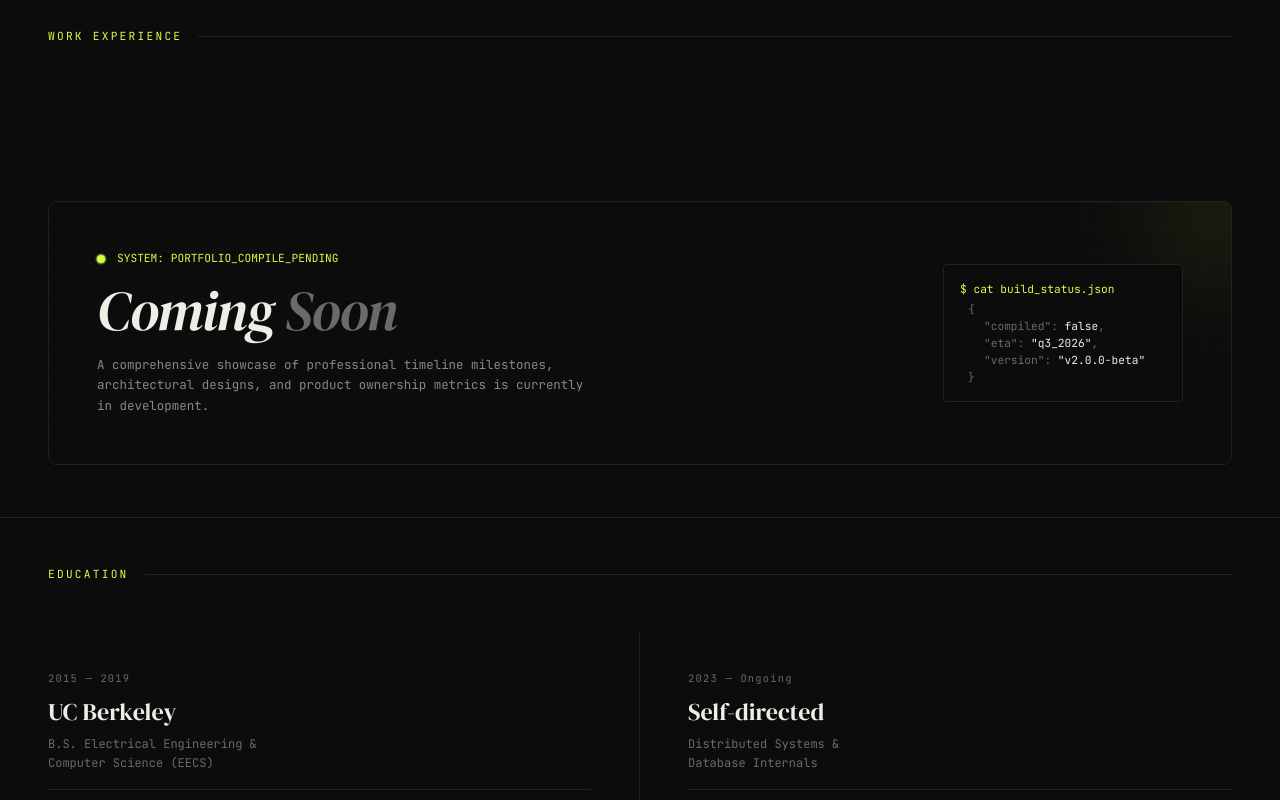
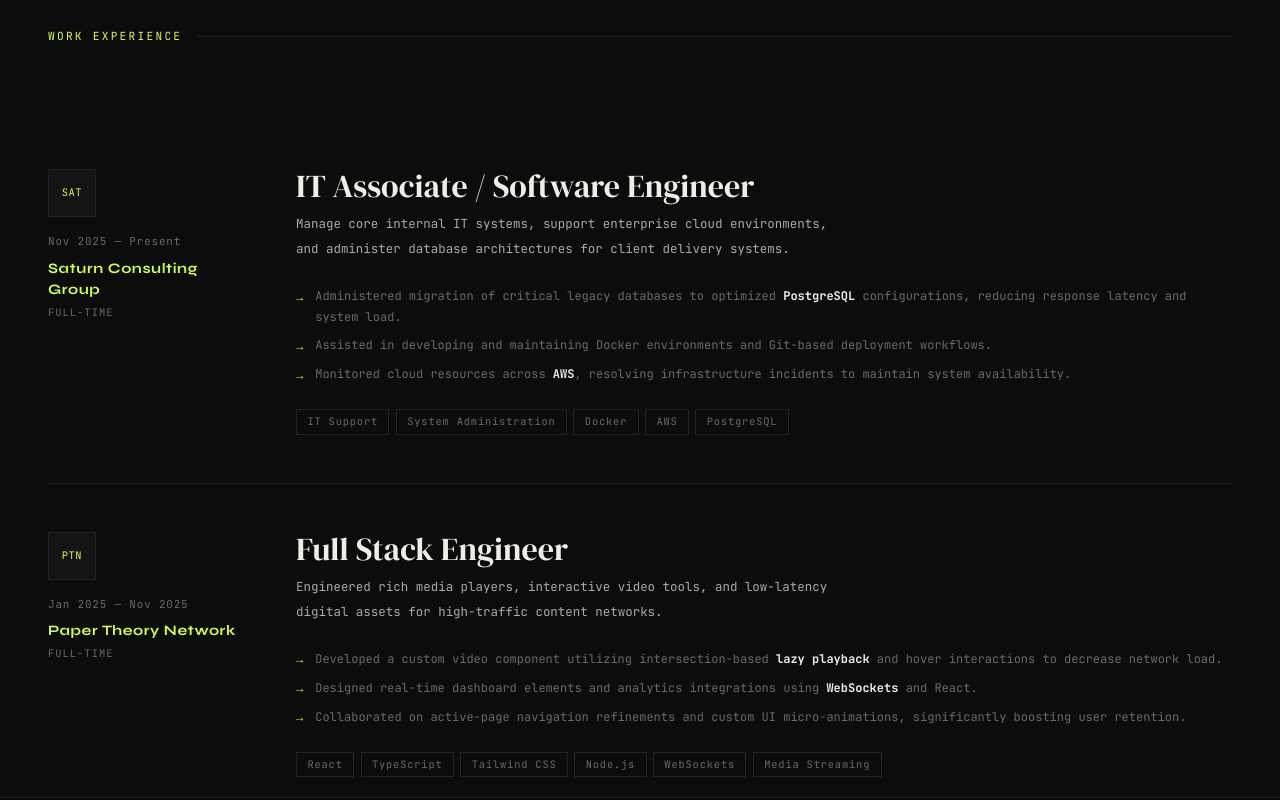
Before and after one commit to Ayushxcodes/portfolio, a Next.js app: page /experience in a window 1280 px wide. Shown: the part 640-1440 px from the top of the page. Built offline with nearby package versions, Linux system fonts and the light colour scheme.

Commit message:
fixes_of_exoperience

```diff
--- a/src/app/experience/page.tsx
+++ b/src/app/experience/page.tsx
@@ -8,7 +8,7 @@ import EducationList from "../../components/ExperiencePage/EducationList";
 import SkillsMatrix from "../../components/ExperiencePage/SkillsMatrix";
 import WritingSpeaking from "../../components/ExperiencePage/WritingSpeaking";
 import CTA from "../../components/ExperiencePage/CTA";
-import { QUICK_STATS, EDUCATION, SKILLS, WRITING, SPEAKING } from "../../components/ExperiencePage/data";
+import { QUICK_STATS, EXPERIENCE, EDUCATION, SKILLS, WRITING, SPEAKING } from "../../components/ExperiencePage/data";
 
 // ── Data ─────────────────────────────────────────────────────────────────────
 
@@ -94,7 +94,7 @@ export default function ExperiencePage() {
 
       <QuickStats stats={QUICK_STATS} />
 
-      <ExperienceList assignRef={(i, el) => { fadeRefs.current[i] = el; }} onHover={ho} onLeave={hu} />
+      <ExperienceList experience={EXPERIENCE} assignRef={(i, el) => { fadeRefs.current[i] = el; }} onHover={ho} onLeave={hu} />
 
       <EducationList education={EDUCATION} />
 
--- a/src/app/page.tsx
+++ b/src/app/page.tsx
@@ -77,6 +77,33 @@ const PROJECTS = [
     title: 'Verse — Social Reading',
     desc: 'Mobile-first app for social book annotation and discussion. 40k active users. Featured on Product Hunt #2 of the day.',
     tags: ['React Native', 'GraphQL', 'Supabase', 'Expo'],
+  },
+];
+
+const EXPERIENCE = [
+  {
+    period: 'Nov 2025 — Present',
+    company: 'Saturn Consulting Group',
+    role: 'IT Associate / Software Engineer',
+    desc: 'Manage core internal IT systems, support enterprise cloud environments, and administer database architectures for client delivery systems.',
+    achievements: [
+      'Administered migration of critical legacy databases to optimized PostgreSQL configurations, reducing response latency and system load.',
+      'Assisted in developing and maintaining Docker environments and Git-based deployment workflows.',
+      'Monitored cloud resources across AWS, resolving infrastructure incidents to maintain system availability.',
+    ],
+    tags: ['IT Support', 'System Administration', 'Docker', 'AWS', 'PostgreSQL'],
+  },
+  {
+    period: 'Jan 2025 — Nov 2025',
+    company: 'Paper Theory Network',
+    role: 'Full Stack Engineer',
+    desc: 'Engineered rich media players, interactive video tools, and low-latency digital assets for high-traffic content networks.',
+    achievements: [
+      'Developed a custom video component utilizing intersection-based lazy playback and hover interactions to decrease network load.',
+      'Designed real-time dashboard elements and analytics integrations using WebSockets and React.',
+      'Collaborated on active-page navigation refinements and custom UI micro-animations, significantly boosting user retention.',
+    ],
+    tags: ['React', 'TypeScript', 'Tailwind CSS', 'Node.js', 'WebSockets', 'Media Streaming'],
   },
 ];
 
@@ -218,7 +245,7 @@ export default function Portfolio() {
 
       <Projects projects={PROJECTS} onHover={onHover} offHover={offHover} />
 
-      <ExperienceSection />
+      <ExperienceSection experience={EXPERIENCE} />
 
       <Contact onHover={onHover} offHover={offHover} />
     </div>
--- a/src/components/ExperiencePage/ExperienceList.tsx
+++ b/src/components/ExperiencePage/ExperienceList.tsx
@@ -2,54 +2,46 @@
 import React from "react";
 import SectionLabel from "./SectionLabel";
 
-export default function ExperienceList({ assignRef, onHover, onLeave }: { assignRef: (i: number, el: HTMLDivElement | null) => void; onHover: () => void; onLeave: () => void; }) {
+export default function ExperienceList({ experience, assignRef, onHover, onLeave }: { experience: any[]; assignRef: (i: number, el: HTMLDivElement | null) => void; onHover: () => void; onLeave: () => void; }) {
   return (
     <div className="px-12 border-b border-[#222]">
       <SectionLabel>Work experience</SectionLabel>
 
-      <div
-        ref={(el) => assignRef(0, el)}
-        className="opacity-0 translate-y-7 transition-[opacity,transform] duration-700 ease-[cubic-bezier(0.23,1,0.32,1)] py-12 md:py-20"
-      >
-        <div className="w-full border border-[#222] bg-[#0e0e0e]/60 backdrop-blur-md rounded-lg p-8 md:p-12 relative overflow-hidden group">
-          {/* Subtle grid background pattern */}
-          <div className="absolute inset-0 bg-[linear-gradient(to_right,#222_1px,transparent_1px),linear-gradient(to_bottom,#222_1px,transparent_1px)] bg-[size:24px_24px] opacity-10 pointer-events-none" />
+      {experience.map((job, i) => (
+        <div
+          key={i}
+          ref={(el) => assignRef(i, el)}
+          className={[
+            "grid grid-cols-1 md:grid-cols-[200px_1fr] gap-12 py-12 opacity-0 translate-y-7 transition-[opacity,transform] duration-700 ease-[cubic-bezier(0.23,1,0.32,1)] group",
+            i < experience.length - 1 ? "border-b border-[#222]" : "",
+          ].join(" ")}
+        >
+          <div className="md:sticky md:top-28 h-fit">
+            <div className="w-12 h-12 bg-[#141414] border border-[#222] flex items-center justify-center mb-4 font-['JetBrains_Mono',monospace] text-[0.65rem] text-[#d4ff47] tracking-[0.05em] group-hover:border-[#d4ff47] transition-all duration-300">{job.logo}</div>
+            <div className="font-['JetBrains_Mono',monospace] text-[0.68rem] text-[#6a6a6a] tracking-[0.08em] mb-[0.5rem]">{job.period}</div>
+            <div className="font-bold text-[0.9rem] tracking-[0.04em] text-[#d4ff47] mb-[0.25rem]">{job.company}</div>
+            <div className="font-['JetBrains_Mono',monospace] text-[0.65rem] text-[#6a6a6a] tracking-[0.1em] uppercase">{job.type}</div>
+          </div>
 
-          {/* Ambient glow in the corner */}
-          <div className="absolute -top-20 -right-20 w-40 h-40 bg-[#d4ff47]/10 rounded-full blur-[60px] transition-all duration-700 group-hover:bg-[#d4ff47]/20 group-hover:blur-[80px] pointer-events-none" />
-
-          <div className="relative z-10 flex flex-col lg:flex-row lg:items-center justify-between gap-8">
-            <div>
-              <div className="flex items-center gap-3 font-['JetBrains_Mono',monospace] text-[0.7rem] text-[#d4ff47] mb-4">
-                <span className="relative flex h-2 w-2">
-                  <span className="animate-ping absolute inline-flex h-full w-full rounded-full bg-[#d4ff47] opacity-75"></span>
-                  <span className="relative inline-flex rounded-full h-2 w-2 bg-[#d4ff47]"></span>
-                </span>
-                <span>SYSTEM: PORTFOLIO_COMPILE_PENDING</span>
-              </div>
-
-              <h3 className="font-['DM_Serif_Display',serif] italic text-[#f0ede6] text-[2.5rem] md:text-[3.5rem] leading-none mb-4 tracking-tight">
-                Coming <span className="text-[#6a6a6a]">Soon</span>
-              </h3>
-
-              <p className="font-['JetBrains_Mono',monospace] text-[0.78rem] text-[#888] leading-relaxed max-w-[500px]">
-                A comprehensive showcase of professional timeline milestones, architectural designs, and product ownership metrics is currently in development.
-              </p>
+          <div>
+            <div className="font-['DM_Serif_Display',serif] text-[2rem] mb-[0.5rem] leading-[1.1] text-[#f0ede6] group-hover:text-[#d4ff47] transition-colors duration-300">{job.role}</div>
+            <p className="font-['JetBrains_Mono',monospace] text-[0.78rem] text-[#aaa] leading-[2] mb-6 max-w-[540px] group-hover:text-[#bbb] transition-colors duration-300">{job.desc}</p>
+            <div className="flex flex-col gap-2 mb-6">
+              {job.achievements.map((ach: any, j: number) => (
+                <div key={j} className="flex items-start gap-3 font-['JetBrains_Mono',monospace] text-[0.75rem] text-[#6a6a6a] leading-[1.7] group-hover:text-[#9a9a9a] transition-colors duration-300">
+                  <span className="text-[#d4ff47] shrink-0 mt-[0.05em]">→</span>
+                  <span>{ach}</span>
+                </div>
+              ))}
             </div>
-
-            <div className="font-['JetBrains_Mono',monospace] text-[0.7rem] border border-[#222] bg-[#0c0c0c] p-4 rounded text-[#6a6a6a] self-start lg:self-center min-w-[240px] shadow-inner select-none">
-              <div className="text-[#d4ff47] mb-1">$ cat build_status.json</div>
-              <div className="pl-2">
-                {"{"}
-                <div className="pl-4">"compiled": <span className="text-[#f0ede6]">false</span>,</div>
-                <div className="pl-4">"eta": <span className="text-[#f0ede6]">"q3_2026"</span>,</div>
-                <div className="pl-4">"version": <span className="text-[#f0ede6]">"v2.0.0-beta"</span></div>
-                {"}"}
-              </div>
+            <div className="flex flex-wrap gap-[0.4rem]">
+              {job.tags.map((t: string) => (
+                <span key={t} className="font-['JetBrains_Mono',monospace] text-[0.65rem] border border-[#222] text-[#6a6a6a] px-[0.65rem] py-[0.25rem] tracking-[0.08em] group-hover:border-[#333] group-hover:text-[#888] transition-all duration-300">{t}</span>
+              ))}
             </div>
           </div>
         </div>
-      </div>
+      ))}
     </div>
   );
 }
--- a/src/components/ExperiencePage/data.tsx
+++ b/src/components/ExperiencePage/data.tsx
@@ -7,7 +7,36 @@ export const QUICK_STATS = [
   { num: "12M",label: "Users reached" },
 ];
 
-export const EXPERIENCE: any[] = [];
+export const EXPERIENCE = [
+  {
+    logo: "SAT",
+    period: "Nov 2025 — Present",
+    company: "Saturn Consulting Group",
+    type: "Full-time",
+    role: "IT Associate / Software Engineer",
+    desc: "Manage core internal IT systems, support enterprise cloud environments, and administer database architectures for client delivery systems.",
+    achievements: [
+      <>Administered migration of critical legacy databases to optimized <strong className="text-[#f0ede6]">PostgreSQL</strong> configurations, reducing response latency and system load.</>,
+      <>Assisted in developing and maintaining Docker environments and Git-based deployment workflows.</>,
+      <>Monitored cloud resources across <strong className="text-[#f0ede6]">AWS</strong>, resolving infrastructure incidents to maintain system availability.</>,
+    ],
+    tags: ["IT Support", "System Administration", "Docker", "AWS", "PostgreSQL"],
+  },
+  {
+    logo: "PTN",
+    period: "Jan 2025 — Nov 2025",
+    company: "Paper Theory Network",
+    type: "Full-time",
+    role: "Full Stack Engineer",
+    desc: "Engineered rich media players, interactive video tools, and low-latency digital assets for high-traffic content networks.",
+    achievements: [
+      <>Developed a custom video component utilizing intersection-based <strong className="text-[#f0ede6]">lazy playback</strong> and hover interactions to decrease network load.</>,
+      <>Designed real-time dashboard elements and analytics integrations using <strong className="text-[#f0ede6]">WebSockets</strong> and React.</>,
+      <>Collaborated on active-page navigation refinements and custom UI micro-animations, significantly boosting user retention.</>,
+    ],
+    tags: ["React", "TypeScript", "Tailwind CSS", "Node.js", "WebSockets", "Media Streaming"],
+  },
+];
 
 export const EDUCATION = [
   {
@@ -58,5 +87,3 @@ export const SPEAKING = [
   { name: "NodeConf EU 2023",         detail: '"WebSockets at Scale: Lessons from 10M Connections" — Kilkenny' },
   { name: "Bay Area Systems Meetup",  detail: 'Monthly talk · "Distributed Caching Patterns" · June 2023 · San Francisco' },
 ];
-
-export default {};
--- a/src/components/Landing/ExperienceSection.tsx
+++ b/src/components/Landing/ExperienceSection.tsx
@@ -1,46 +1,55 @@
-export default function ExperienceSection() {
+export default function ExperienceSection({ experience }: { experience: any[] }) {
   return (
     <section className="px-4 md:px-12 py-20 md:py-28 border-b border-[#222]" id="experience">
       <div className="section-label-el font-mono text-[0.7rem] text-[#d4ff47] tracking-[0.2em] uppercase mb-12 flex items-center gap-4">
         04 — Experience
       </div>
-      <div className="fade-up w-full border border-[#222] bg-[#0e0e0e]/60 backdrop-blur-md rounded-lg p-8 md:p-12 relative overflow-hidden group">
-        {/* Subtle grid background pattern */}
-        <div className="absolute inset-0 bg-[linear-gradient(to_right,#222_1px,transparent_1px),linear-gradient(to_bottom,#222_1px,transparent_1px)] bg-[size:24px_24px] opacity-10 pointer-events-none" />
-
-        {/* Ambient glow in the corner */}
-        <div className="absolute -top-20 -right-20 w-40 h-40 bg-[#d4ff47]/10 rounded-full blur-[60px] transition-all duration-700 group-hover:bg-[#d4ff47]/20 group-hover:blur-[80px] pointer-events-none" />
-
-        <div className="relative z-10 flex flex-col lg:flex-row lg:items-center justify-between gap-8">
-          <div>
-            <div className="flex items-center gap-3 font-mono text-[0.7rem] text-[#d4ff47] mb-4">
-              <span className="relative flex h-2 w-2">
-                <span className="animate-ping absolute inline-flex h-full w-full rounded-full bg-[#d4ff47] opacity-75"></span>
-                <span className="relative inline-flex rounded-full h-2 w-2 bg-[#d4ff47]"></span>
-              </span>
-              <span>SYSTEM: TIMELINE_COMPILE_PENDING</span>
+      <div className="flex flex-col">
+        {experience.map((exp) => (
+          <div
+            key={exp.company}
+            className="fade-up grid gap-6 md:gap-12 py-10 border-b border-[#222] grid-cols-1 md:grid-cols-[200px_1fr] group transition-all duration-300 hover:border-[#444]"
+          >
+            <div>
+              <div className="font-mono text-[0.7rem] text-[#6a6a6a] tracking-[0.1em] mb-2 transition-colors duration-300 group-hover:text-[#aaa]">
+                {exp.period}
+              </div>
+              <div className="font-bold text-[0.85rem] tracking-[0.05em] text-[#d4ff47] uppercase">
+                {exp.company}
+              </div>
             </div>
-
-            <h3 className="font-serif italic text-[#f0ede6] text-[2.5rem] md:text-[3.5rem] leading-none mb-4 tracking-tight">
-              Coming <span className="text-[#6a6a6a]">Soon</span>
-            </h3>
-
-            <p className="font-mono text-[0.78rem] text-[#888] leading-relaxed max-w-[500px]">
-              A detailed record of professional engineering roles, core technical contributions, and system architectures is currently being updated.
-            </p>
-          </div>
-
-          <div className="font-mono text-[0.7rem] border border-[#222] bg-[#0c0c0c] p-4 rounded text-[#6a6a6a] self-start lg:self-center min-w-[240px] shadow-inner select-none">
-            <div className="text-[#d4ff47] mb-1">$ cat info.json</div>
-            <div className="pl-2">
-              {"{"}
-              <div className="pl-4">"status": <span className="text-[#f0ede6]">"updating"</span>,</div>
-              <div className="pl-4">"location": <span className="text-[#f0ede6]">"indore_mp"</span>,</div>
-              <div className="pl-4">"open_to_work": <span className="text-[#f0ede6]">true</span></div>
-              {"}"}
+            <div>
+              <div className="font-serif text-[1.25rem] md:text-[1.6rem] mb-3 text-[#f0ede6] transition-colors duration-300 group-hover:text-[#d4ff47]">
+                {exp.role}
+              </div>
+              <div className="font-mono text-[0.75rem] text-[#888] leading-[1.8] max-w-full md:max-w-[560px] transition-colors duration-300 group-hover:text-[#bbb]">
+                {exp.desc}
+              </div>
+              {exp.achievements && (
+                <div className="mt-6 font-mono text-[0.72rem] text-[#6a6a6a] leading-[1.8] max-w-full md:max-w-[560px] space-y-2">
+                  {exp.achievements.map((a: string, i: number) => (
+                    <div key={i} className="flex items-start gap-3 transition-colors duration-300 group-hover:text-[#9a9a9a]">
+                      <span className="text-[#d4ff47] shrink-0 mt-[0.05em]">→</span>
+                      <span>{a}</span>
+                    </div>
+                  ))}
+                </div>
+              )}
+              {exp.tags && (
+                <div className="flex flex-wrap gap-2 pt-6">
+                  {exp.tags.map((tag: string) => (
+                    <span
+                      key={tag}
+                      className="font-mono text-[0.65rem] border border-[#222] text-[#6a6a6a] px-[0.6rem] py-[0.25rem] tracking-[0.08em] transition-all duration-300 group-hover:border-[#333] group-hover:text-[#888]"
+                    >
+                      {tag}
+                    </span>
+                  ))}
+                </div>
+              )}
             </div>
           </div>
-        </div>
+        ))}
       </div>
     </section>
   );
```
